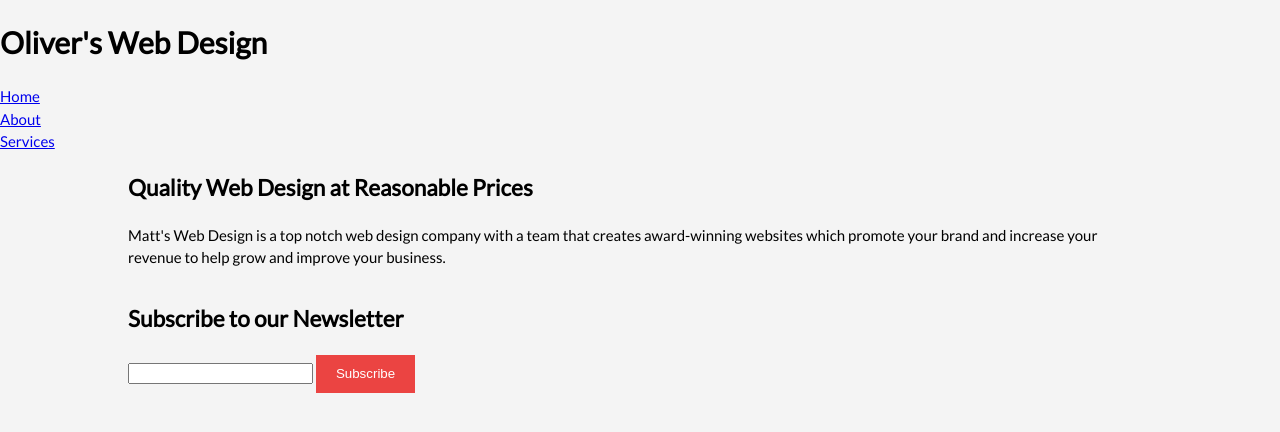
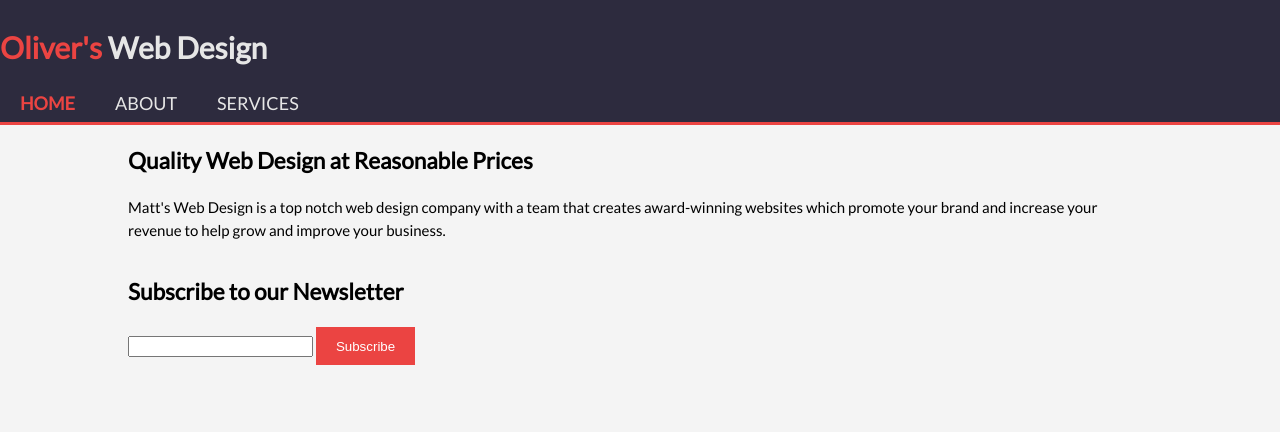
Before and after one commit to oliverD06/FullWebpage, a plain HTML site: page index.html in a window 1280 px wide. Drawn offline with Linux system fonts and the light colour scheme.

Commit message:
Styled header section.

```diff
--- a/style.css
+++ b/style.css
@@ -45,3 +45,45 @@ ul  {
     background-color: #2d2b3e;
     color: #e6e6e6;
 }
+
+header  {
+    background-color: #2d2b3e;
+    color: #e6e6e6;
+    min-height: 70px;
+    border-bottom: 3px solid #eb4442;
+    padding: 5px 0;
+}
+
+header .container {
+    display: flex;
+    justify-content: space-between;
+}
+
+header  ul  {
+    height: 100%;
+    display: flex;
+    align-items: center;
+}
+
+header  li  {
+    list-style: none;
+    padding: 0 20px;
+}
+
+header  a {
+    color: #e6e6e6;
+    text-decoration: none;
+    text-transform: uppercase;
+    font-size: 18px;
+
+}
+
+#highlight, #current a {
+    color: #eb4442;
+    font-weight: bold;
+}
+
+a:hover {
+    color: #ccc;
+    font-weight: bold;
+}
```
